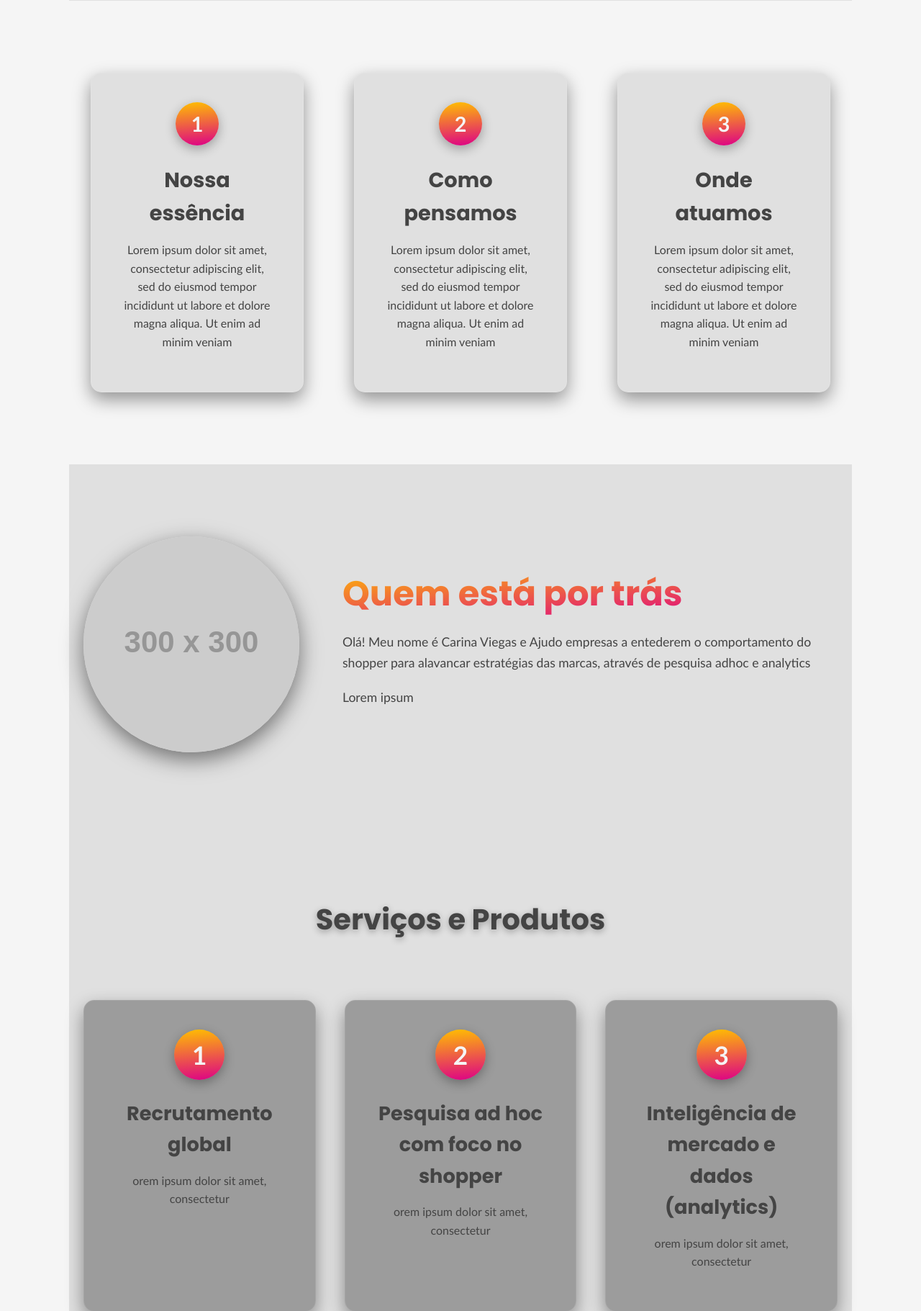
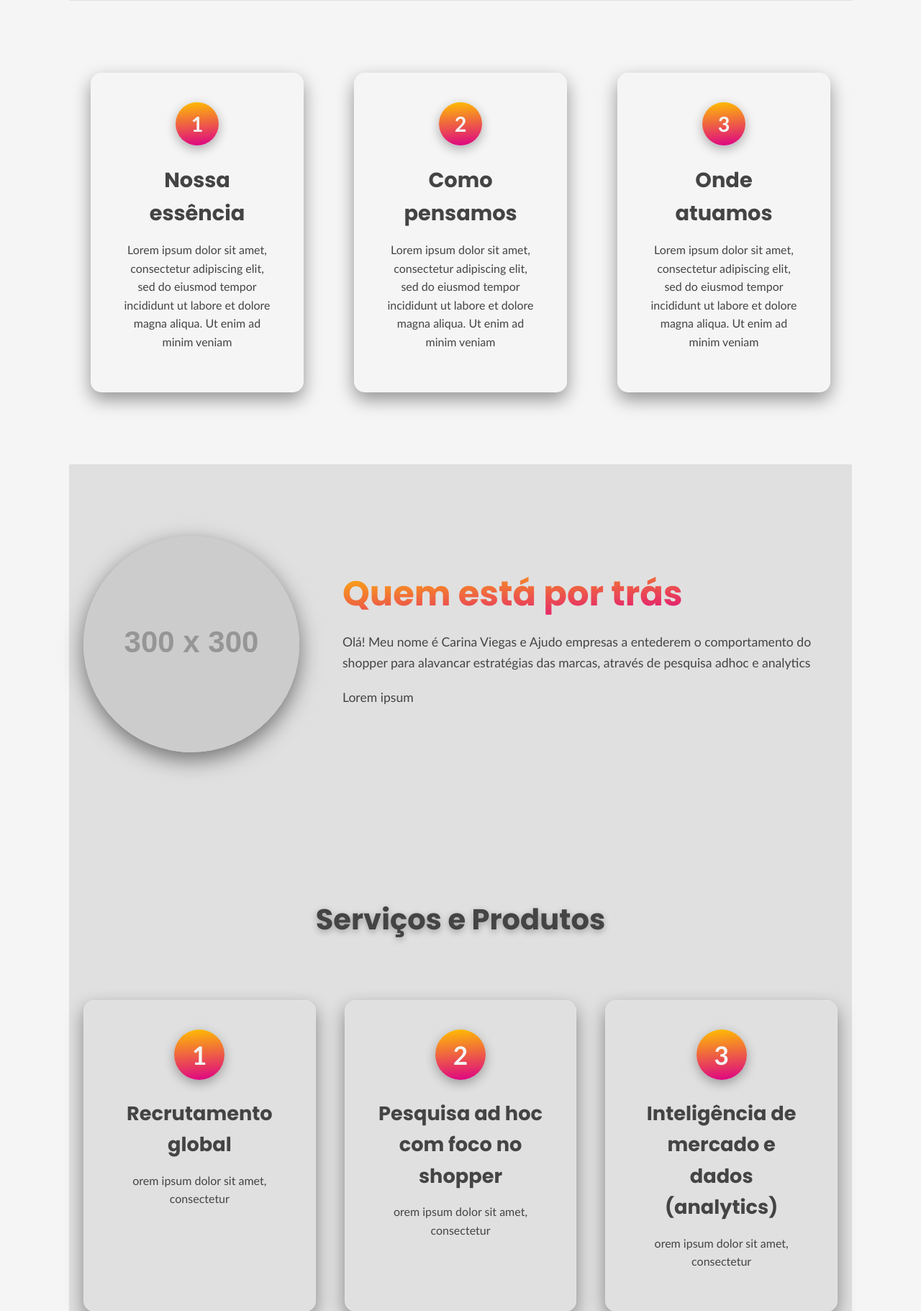
Before and after one commit to vitornms45/SHOPPLOSION, a Flask app: page /pt/ in a window 1280 px wide. Shown: the part 1618-3439 px from the top of the page at 72% size. Run offline with Flask 3, Linux system fonts and the light colour scheme; grey boxes labelled with a size stand in for pictures from a placeholder-image service; some libraries are stand-ins or nearby versions.

Commit message:
Minor changes

```diff
--- a/static/style.css
+++ b/static/style.css
@@ -458,7 +458,6 @@ p {
     text-align: center;
     padding: 40px;
     border-radius: 15px;
-    background-color: var(--bg-light);
     box-shadow: 0 10px 25px rgba(0,0,0,0.4);
     transition: all 0.4s ease;
     border: 1px solid rgba(255,255,255,0.1);
@@ -613,7 +612,7 @@ p {
 }
 
 .knowledge-item {
-    background-color: rgba(0,0,0,0.3);
+
     padding: 40px;
     border-radius: 15px;
     text-align: center;
@@ -809,7 +808,7 @@ p {
         order: 3;
         background-color: var(--bg-dark);
         padding: 10px 0;
-        box-shadow: 0 5px 15px rgba(0,0,0,0.3) inset;
+
     }
     .main-nav.active {
         display: block;
```
